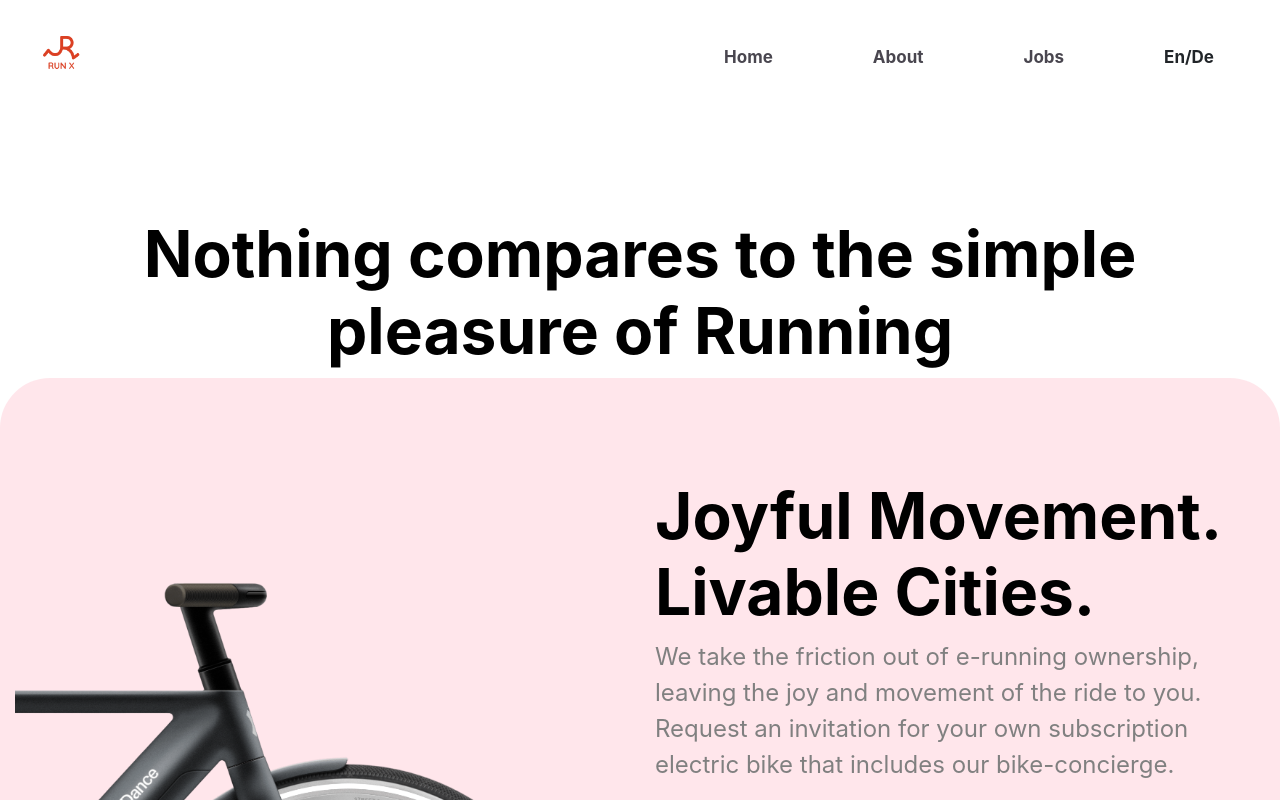
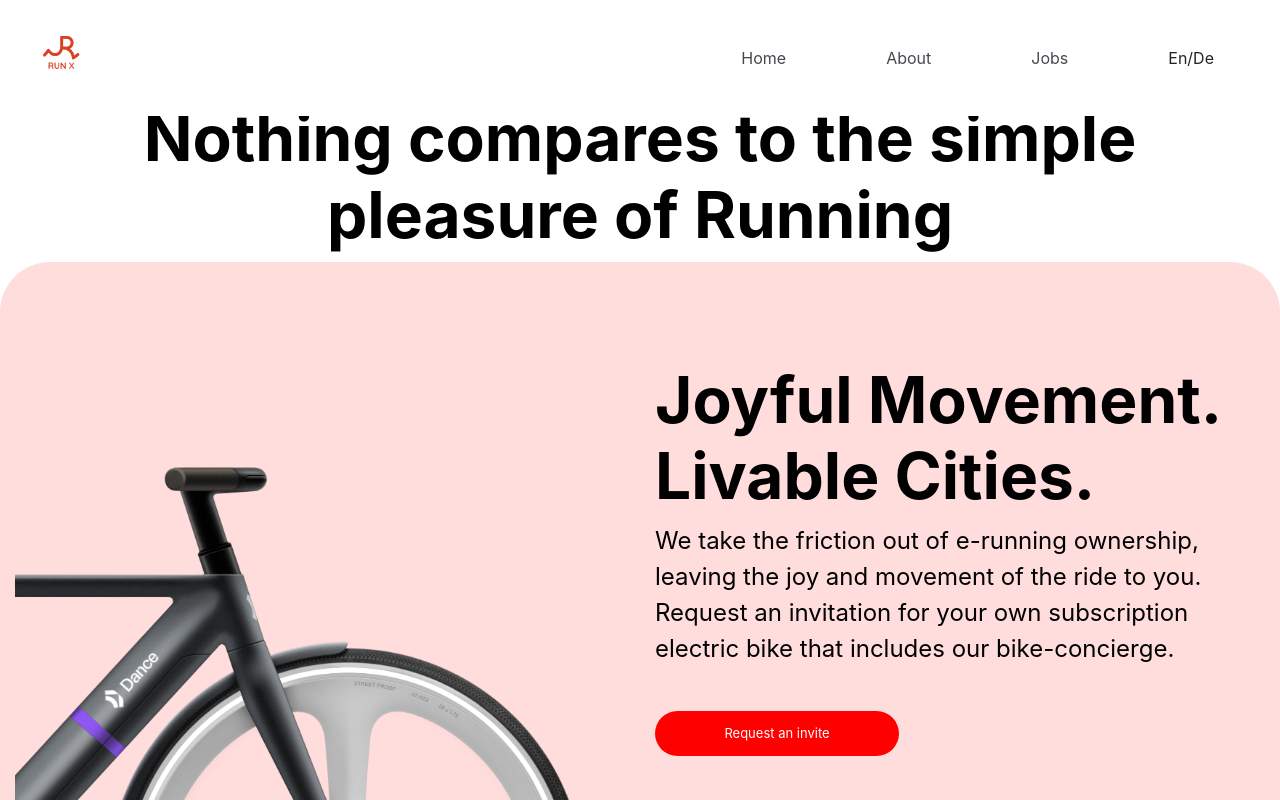
Before and after one commit to evergreen2001/vue-registration-form, a Vue app: page / in a window 1280 px wide. Shown: the top 800 px of the page. Built offline with nearby package versions, Linux system fonts and the light colour scheme.

Commit message:
80% ready

```diff
--- a/src/assets/css/main.css
+++ b/src/assets/css/main.css
@@ -11,28 +11,33 @@ body {
 section {
   width: 100%;
 }
-
+.navbar{
+  background-color:white;
+}
 .nav-item {
   margin-left: 20px;
   margin-right: 20px;
   padding: 30px;
   text-align: center;
-  font-weight: 700;
-  font-size: 17px;
+  font-weight: 400;
+  font-size: 1rem;
 }
 
-.logo{
-  width:30%;
-
+.logo {
+  width: 30%;
 }
-
-
 
 a {
   color: #49464f;
 }
-a:hover {
+ul a:active {
+
+border-bottom: 2px solid ;
+}
+ul a:hover {
   text-decoration: none;
+  color: red;
+  border-bottom: 2px solid;
 }
 section h1,
 section h2 {
@@ -47,138 +52,135 @@ section .hero-img {
 }
 
 .hero-container {
-  background-color: rgba(255, 192, 203, 0.394);
+  background-color: rgba(255, 0, 0, 0.135);
+
   width: 100%;
   padding-bottom: 5px;
   object-position: right bottom;
-  border-radius: 50px;;
+  border-radius: 50px;
+}
+
+.hero-container:hover{
+  background-color: white;
+  color:black;
 }
 
 .btnx {
   border-radius: 1000px;
   transition: background-color 0.15s ease;
-  background-color: rgba(113, 64, 235, 0.75);
+  background-color:red;
   color: #fff;
   font-size: 13px;
   display: inline-block;
   width: 40%;
-margin:0.5em 0.7em 0.7em 0;
-padding:0.9em 1.2em;
+  margin: 0.5em 0.7em 0.7em 0;
+  padding: 0.9em 1.2em;
 }
 
 /*media quries*/
 
-
 .btnx:active {
-    -webkit-transform: scale(0.80);
-    -moz-transform: scale(0.80);
-    -ms-transform: scale(0.80);
-    -o-transform: scale(0.80);
-    transform: scale(0.80);
+  -webkit-transform: scale(0.8);
+  -moz-transform: scale(0.8);
+  -ms-transform: scale(0.8);
+  -o-transform: scale(0.8);
+  transform: scale(0.8);
 }
 
 p {
-  color: grey;
-  font-size:24px;
+  color:black;
+  font-size: 24px;
 }
 
-.text-iconx{
-  font-size:24px;
-  font-weight:700;
+.text-iconx {
+  font-size: 24px;
+  font-weight: 700;
   margin-bottom: 0;
-
 }
 
-.roundedx{
 
-  background-color:rgba(100, 98, 98, 0.108);
-  font-size:15px;
-  padding:10px;
-  margin-left:20px;
-  border-radius:50px;
-  color:brown
-
-
-
+.roundedx {
+  background-color: rgba(100, 98, 98, 0.108);
+  font-size: 15px;
+  padding: 10px;
+  margin-left: 20px;
+  border-radius: 50px;
+  color: brown;
 }
 
-.image-area{
-  background-color:black;
-  width:80%;
-  border-radius:20px;
-  padding:20px;
-  margin-top:40px;
-  background-image:url(../../assets/bg.jpg);
-  background-repeat:no-repeat;
-  background-size:cover;
-  background-position:
+.image-area {
+  background-color: black;
+  width: 80%;
+  border-radius: 20px;
+  padding: 20px;
+  margin-top: 40px;
+  background-image: url(../../assets/bg.jpg);
+  background-repeat: no-repeat;
+  background-size: cover;
+  position: relative;
+}
 
-
+.overlay {
+  position: absolute;
+  background-color: rgba(0, 0, 0, 0.666);
+  top: 0;
+  bottom: 0;
+  left: 0;
+  width: 100%;
+  height: 100%;
+  border-radius: 20px;
 }
-img:hover{
-
-  width:100%;
+img:hover {
+  width: 100%;
 }
-.text-icon{
-  font-size:24px;
+.text-icon {
+  font-size: 24px;
   margin-bottom: 0;
 }
-footer{
-
-  border-top:solid 1px ;
-  margin-top:50px;
-
+footer {
+  border-top: solid 1px;
+  margin-top: 50px;
 }
 
-footer ul{
-list-style-type:none;
-display:inline;
-
+footer ul {
+  list-style-type: none;
+  display: inline;
 }
 
-footer li{
-  display:inline ;
-  margin-left:25px;
+footer li {
+  display: inline;
+  margin-left: 25px;
 }
 
 footer .logo {
-
-  width:20%;
+  width: 20%;
 }
 
-.image-areax{
-
-  height:100%;
-  background-color:black;
-  width:80%;
-  border-radius:20px;
-  padding-top:300px;
-  padding-bottom:300px;
-  margin-top:40px;
-  background-image:url(../../assets/pic.jpg);
-  background-repeat:no-repeat;
-  background-size:cover;
-  background-position:
-
+.image-areax {
+  height: 100%;
+  background-color: black;
+  width: 80%;
+  border-radius: 20px;
+  padding-top: 300px;
+  padding-bottom: 300px;
+  margin-top: 40px;
+  background-image: url(../../assets/pic.jpg);
+  background-repeat: no-repeat;
+  background-size: cover;
+  background-position: ;
 }
 
-
-.brown_text{
-  color:brown;
+.brown_text {
+  color: brown;
 }
-.career_area{
-
-  width:80%;
-  border-radius:20px;
-  margin-top:40px;
+.career_area {
+  width: 80%;
+  border-radius: 20px;
+  margin-top: 40px;
   background-color: black;
-  color:white;
-  padding-top:40px;
-  padding-bottom:40px;
-  padding-left:60px;
-  padding-right:100px;
-
-
-
-
+  color: white;
+  padding-top: 40px;
+  padding-bottom: 40px;
+  padding-left: 60px;
+  padding-right: 100px;
 }
--- a/src/components/Header/Header.vue
+++ b/src/components/Header/Header.vue
@@ -1,7 +1,7 @@
 
 
 <template>
-  <nav class="navbar navbar-expand-lg navbar-light">
+  <nav class="navbar navbar-expand-lg navbar-light fixed-top">
     <a class="navbar-brand">
       <img :src="imglogo" class="img-fluid logo" />
     </a>
--- a/src/components/pages/Home.vue
+++ b/src/components/pages/Home.vue
@@ -232,6 +232,7 @@
     </div>
 
     <div class="image-area container text-white">
+      <div class="overlay"></div>
       <div class="row">
         <div class="col-lg-6 text-white">
           <h2 class="text-white">Join the Movement to Race</h2>
```
Also changed, not shown: src/assets/avatar.jpg (deleted), src/assets/phone.png (deleted).
